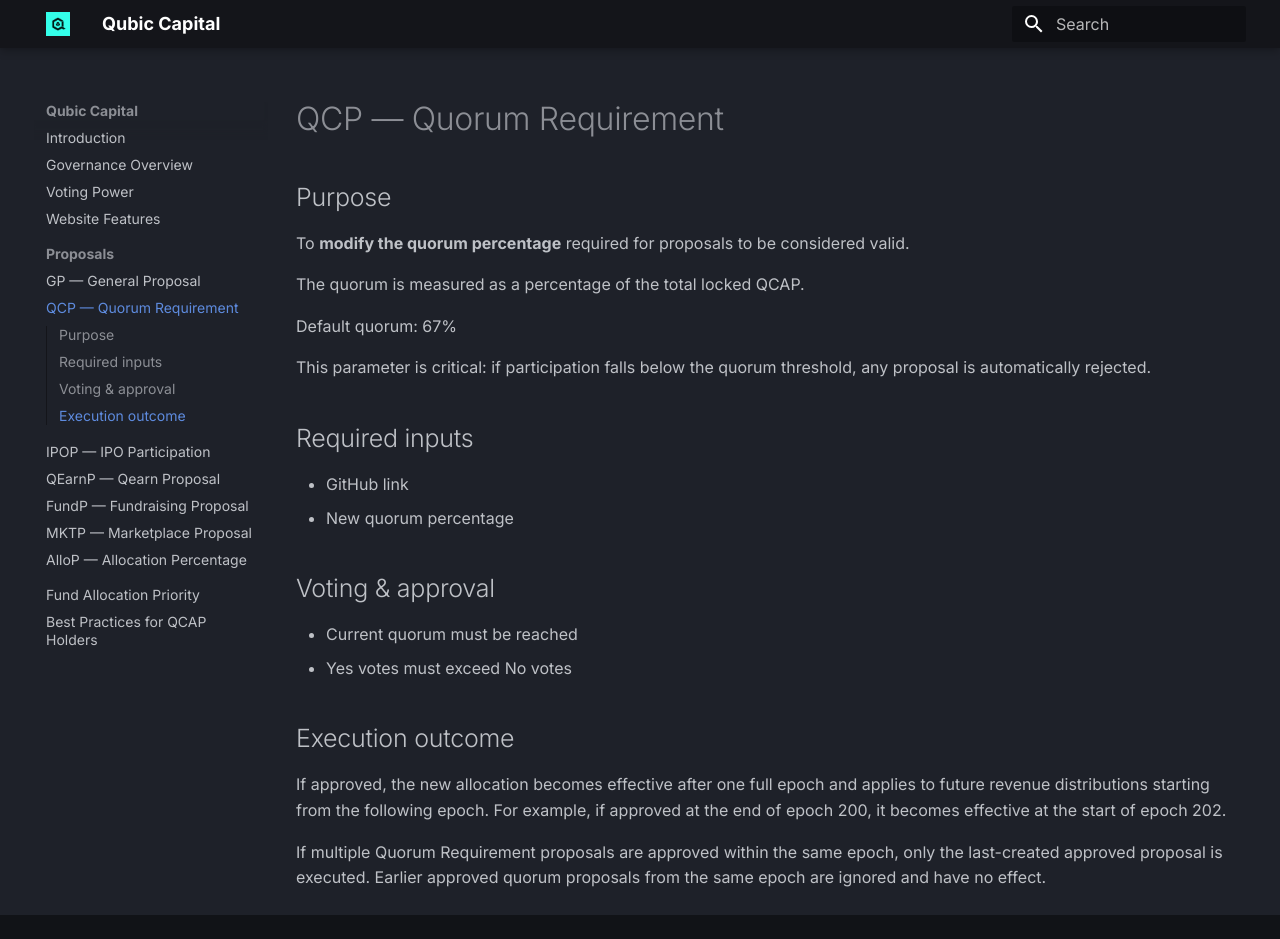
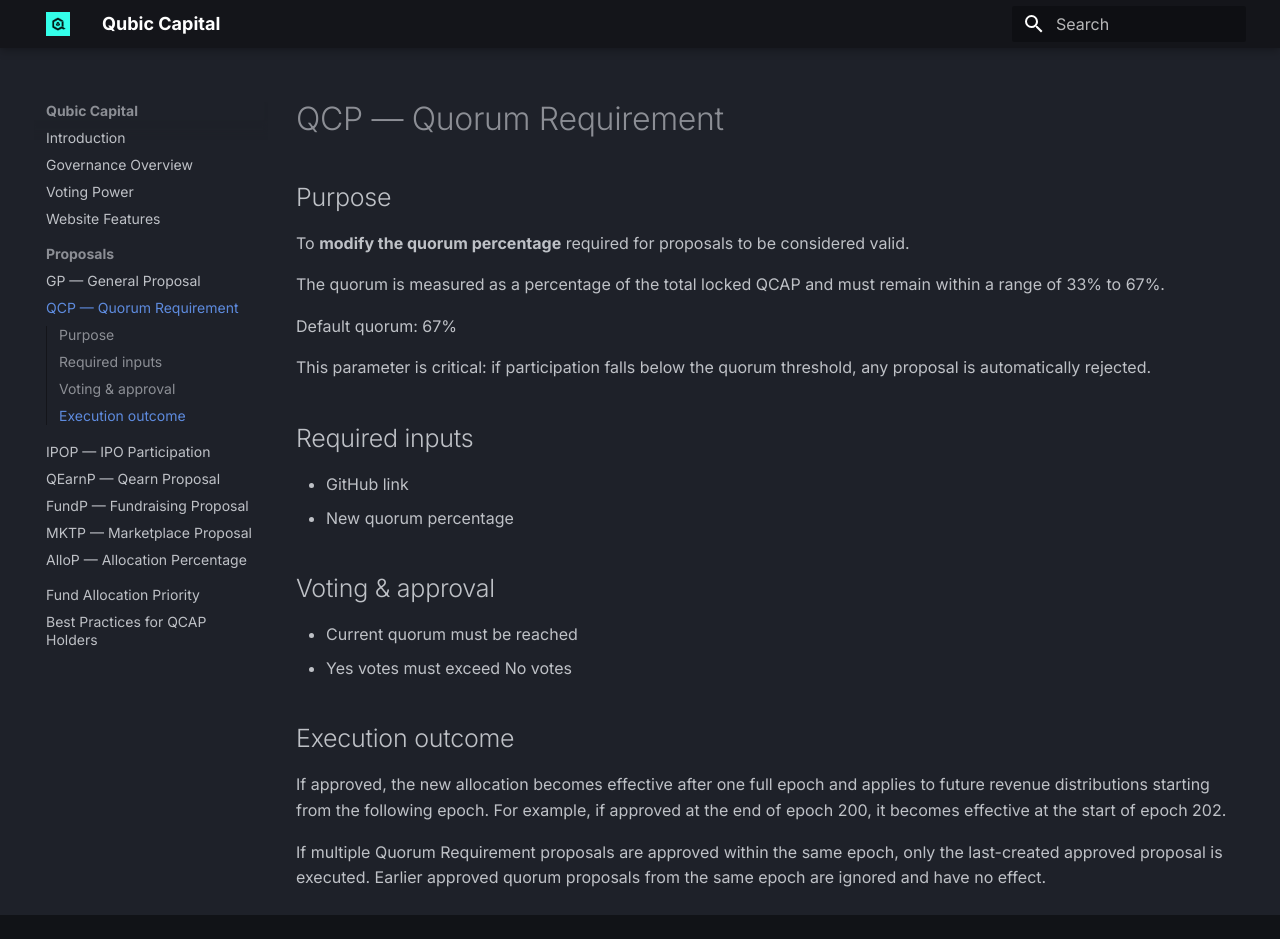
Before and after one commit to HermanToothrot10/qubic-capital-manual, an MkDocs documentation site: the page built from docs/proposals/qcp.md, in a window 1280 px wide and 939 px high. Built offline with MkDocs 1.6.1 and Material for MkDocs 9.7.7, drawn with Linux system fonts in a browser that asks for light colours.

Commit message:
Update qcp.md

```diff
--- a/docs/proposals/qcp.md
+++ b/docs/proposals/qcp.md
@@ -4,7 +4,7 @@
 
 To **modify the quorum percentage** required for proposals to be considered valid.
 
-The quorum is measured as a percentage of the total locked QCAP.
+The quorum is measured as a percentage of the total locked QCAP and must remain within a range of 33% to 67%.
 
 Default quorum: 67%
 
```
